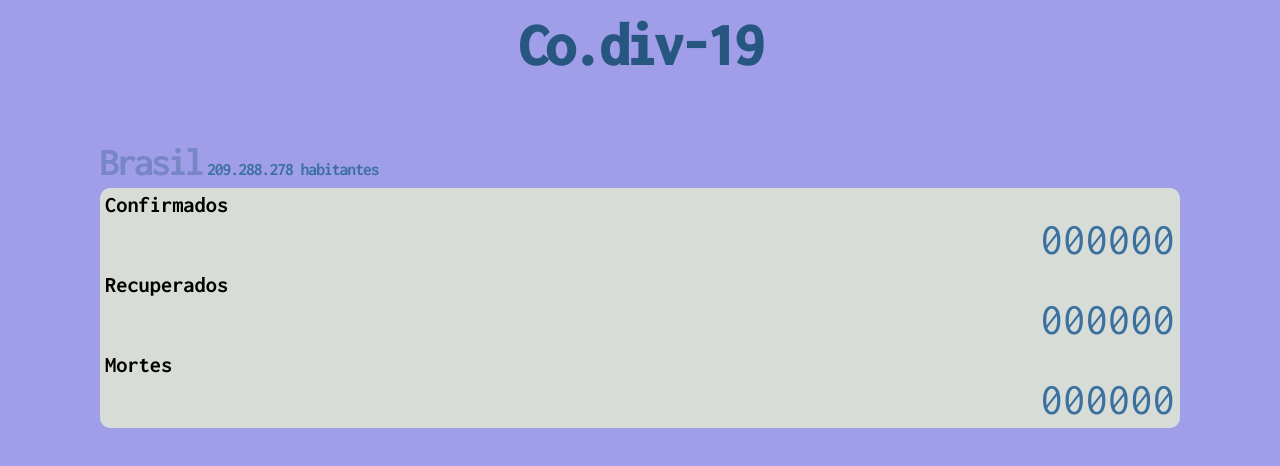
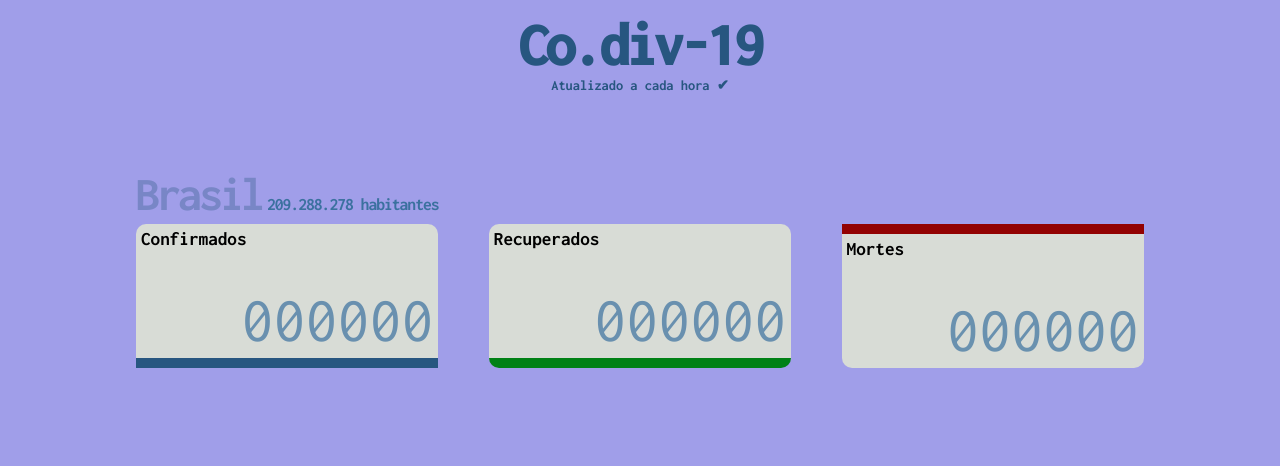
Before and after one commit to WendellRodriguesAmaral/Co.div-19-Desktop-App-Version, a plain HTML site: page index.html in a window 1280 px wide. Drawn offline with Linux system fonts and the light colour scheme.

Commit message:
latest changes in css and html

```diff
--- a/index.css
+++ b/index.css
@@ -21,6 +21,9 @@ h1.title{
     top:0px;
     background-color:#a09ee9;
     padding:10px 0 0 0 ;
+}
+small{
+    display:none;
 }
 
 main.all{
@@ -82,3 +85,54 @@ h2 span{
     width:auto;
     color:#3B719F
 }
+
+
+@media (min-width:768px){
+    small{
+        display:block;
+        text-align:center;
+        font-weight: bolder;
+        color:#275680;
+        font-size: .9rem;
+    }
+    h2{
+        font-size: 3rem;
+    }
+    .countryInformation{
+        /* border: solid 1px black; */
+        padding:1% 3%;
+    }
+    .boxes{
+        flex-direction:row;
+        justify-content:space-between;
+    }
+    .boxInformation{
+        width: 30%;
+        height: 9rem;
+        border-radius: 10px;
+        overflow: hidden;
+
+    }
+    .boxInformation:nth-child(1){
+        border-bottom: solid 10px #275680;
+    }
+    .boxInformation:nth-child(2){
+        border-bottom: solid 10px #008116;
+
+    }
+    .boxInformation:nth-child(3){
+        border-top: solid 10px #920202;
+    }
+    .titleInformation{
+        font-size:1.2rem;
+        font-weight: 700;
+        text-align: left;
+    }
+    .information{
+        display:flex;
+       align-items:flex-end;
+        height: 100%;
+        font-size:4rem;
+        opacity: .7;
+    }
+}
--- a/index.html
+++ b/index.html
@@ -10,10 +10,11 @@
     <meta http-equiv="X-UA-Compatible" content="IE=edge" />
     <meta name="viewport" content="width=device-width, initial-scale=1.0" />
     <link rel="stylesheet" href="index.css" />
-    <title>Document</title>
+    <title>Co.div-19</title>
   </head>
   <body>
     <h1 class="title">Co.div-19</h1>
+    <small>Atualizado a cada hora &#10004;</small>
     <main class="all">
 
 
```
